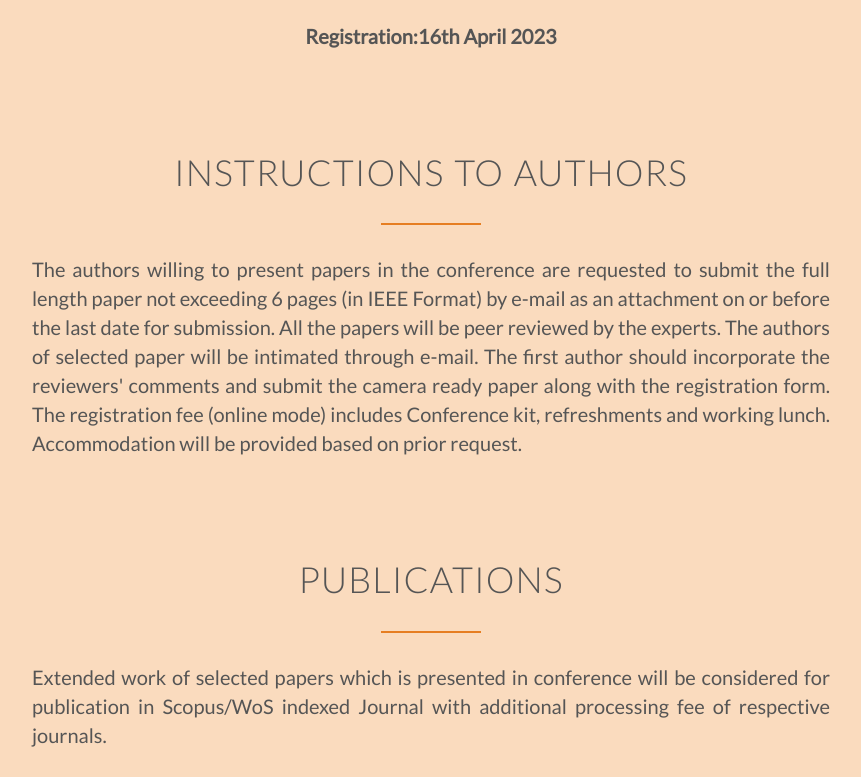
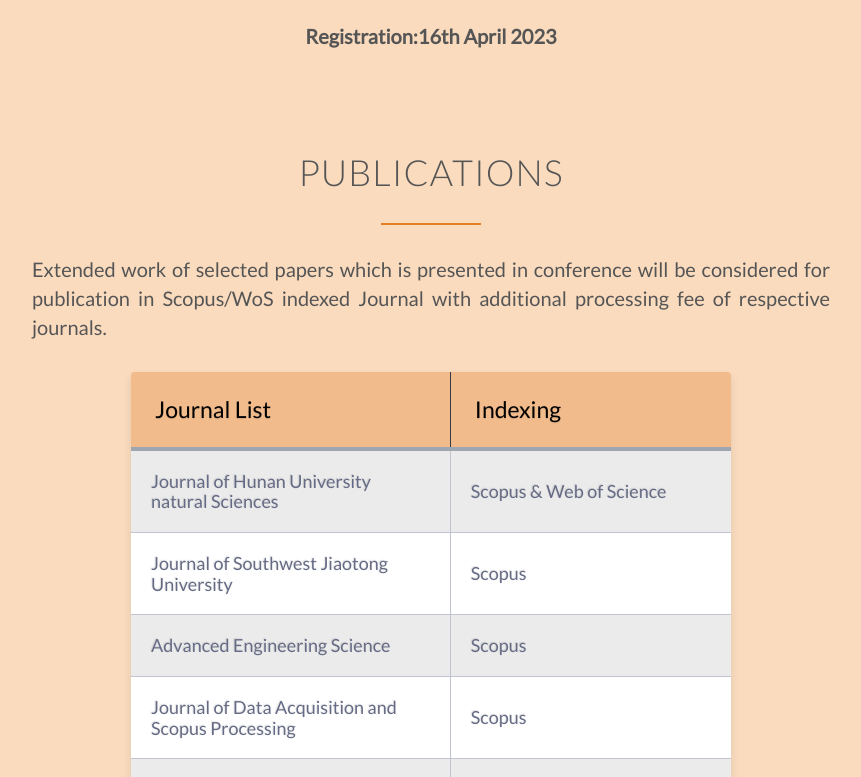
Before and after one commit to VishalRaja1207/icact2023, a plain HTML site: page register.html in a window 1280 px wide. Shown: the part 2080-2857 px from the top of the page, without its empty margins (209-1070 px from the left). Drawn offline with nearby package versions, Linux system fonts and the light colour scheme.

Commit message:
Update register.html

```diff
--- a/register.html
+++ b/register.html
@@ -129,20 +129,6 @@
     </section>
 
     <section class="section-features js--section-features" id="features">
-        <div class="row">
-            <h2>INSTRUCTIONS TO AUTHORS</h2>
-            <p class="long-copy">
-                The authors willing to present papers in the conference are requested to submit the full length paper not exceeding 6
-                pages (in IEEE Format) by e-mail as an attachment on or before the last date for submission. All the papers will be peer
-                reviewed by the experts. The authors of selected paper will be intimated through e-mail. The first author should
-                incorporate the reviewers' comments and submit the camera ready paper along with the registration form. The registration
-                fee (online mode) includes Conference kit, refreshments and working lunch. Accommodation will be provided based on prior
-                request.
-            </p>
-        </div>
-    </section>
-
-    <section class="section-features js--section-features" id="features">
         <div class="row" id="publication">
             <h2>PUBLICATIONS</h2>
             <p class="long-copy">
```
